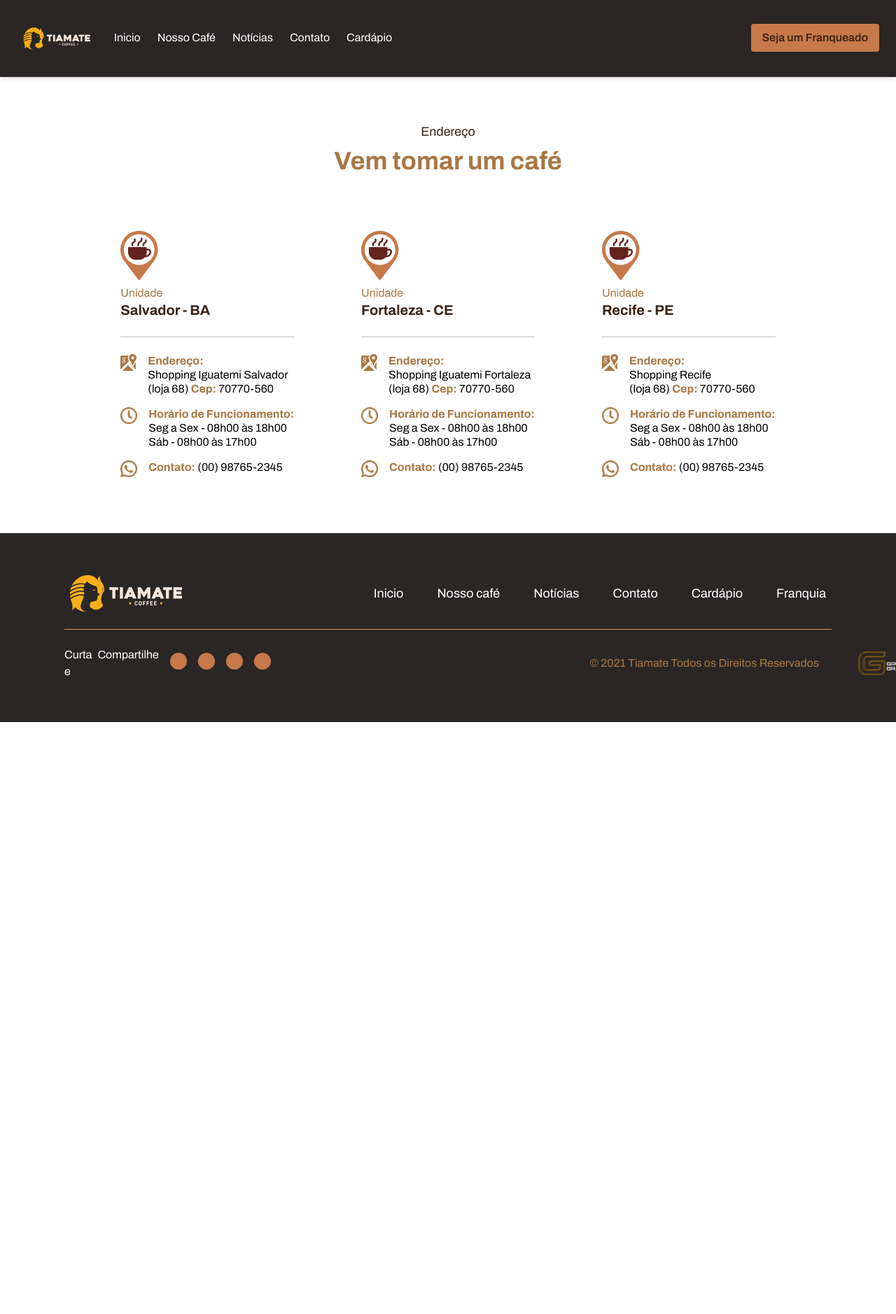
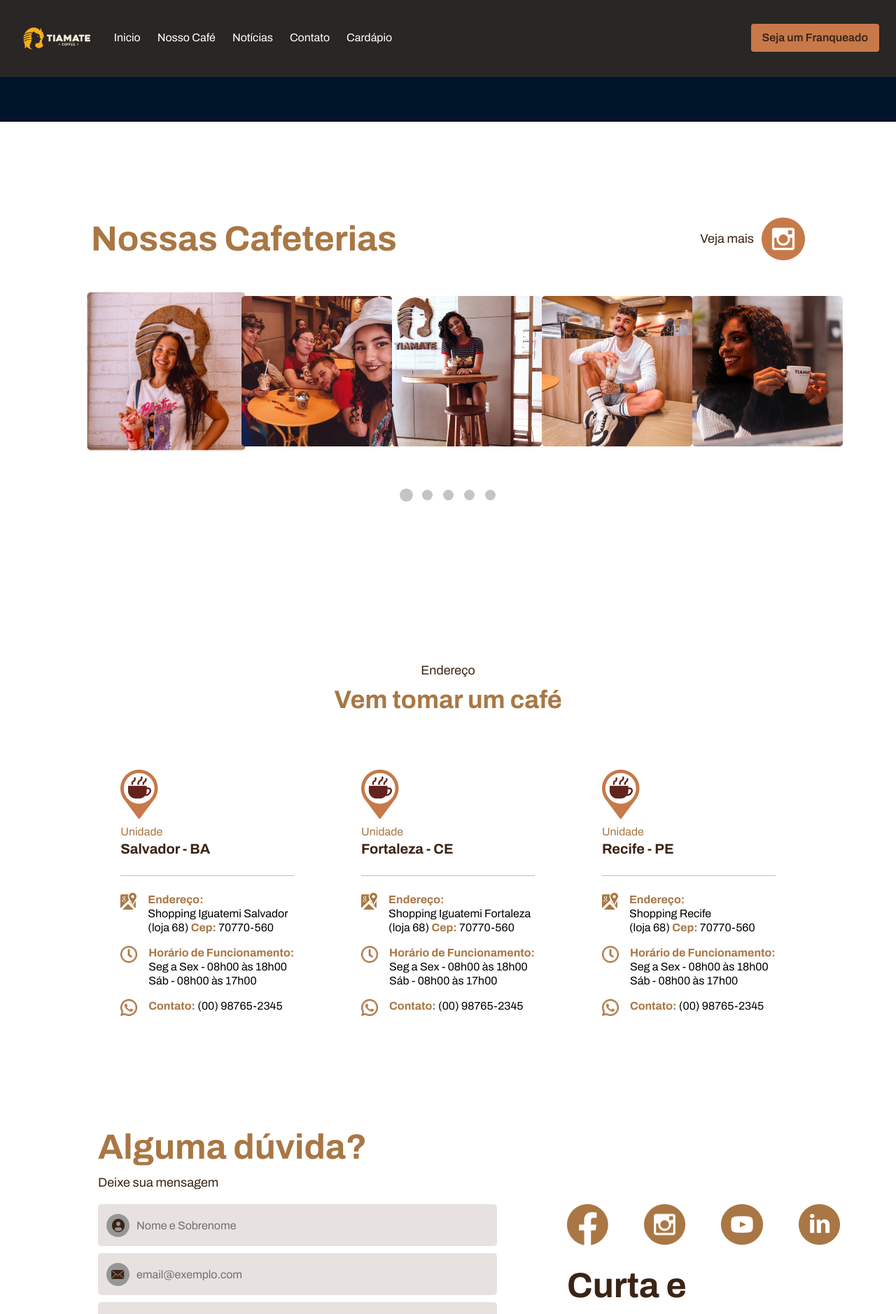
Before and after one commit to camilarochatec/projeto-tiamate, a React (Vite) app: page /contato in a window 1280 px wide. Shown: the top 1878 px of the page at 70% size. Before the commit the page ends 1032 px from the top, so only its background shows below. Built offline with nearby package versions, Linux system fonts and the light colour scheme; data requests are answered from the project's data file; some icons are missing.

Commit message:
contatopage

```diff
--- a/package.json
+++ b/package.json
@@ -19,7 +19,7 @@
     "axios": "^1.9.0",
     "boxicons": "^2.1.4",
     "concurrently": "^9.1.2",
-    "framer-motion": "^12.12.2",
+    "framer-motion": "^12.17.0",
     "json-server": "^0.17.4",
     "projeto-tiamate": "file:",
     "react": "^19.0.0",
--- a/src/pages/Contato.jsx
+++ b/src/pages/Contato.jsx
@@ -1,9 +1,16 @@
+import { Header } from "antd/es/layout/layout";
 import Enderecos from "../components/Enderecos";
+import Banner from "../components/Banner";
+import NossasCafeterias from "../components/NossasCafeterias";
+import FormContato from "../components/FormContato";
 
 const Contato = () => {
     return (
         <>
+            <Header />
+            <NossasCafeterias />
             <Enderecos/>
+            <FormContato />
         </>
     );
 }
```
Also changed, not shown: 1 other file (tests, documents, lock files or other folders).
